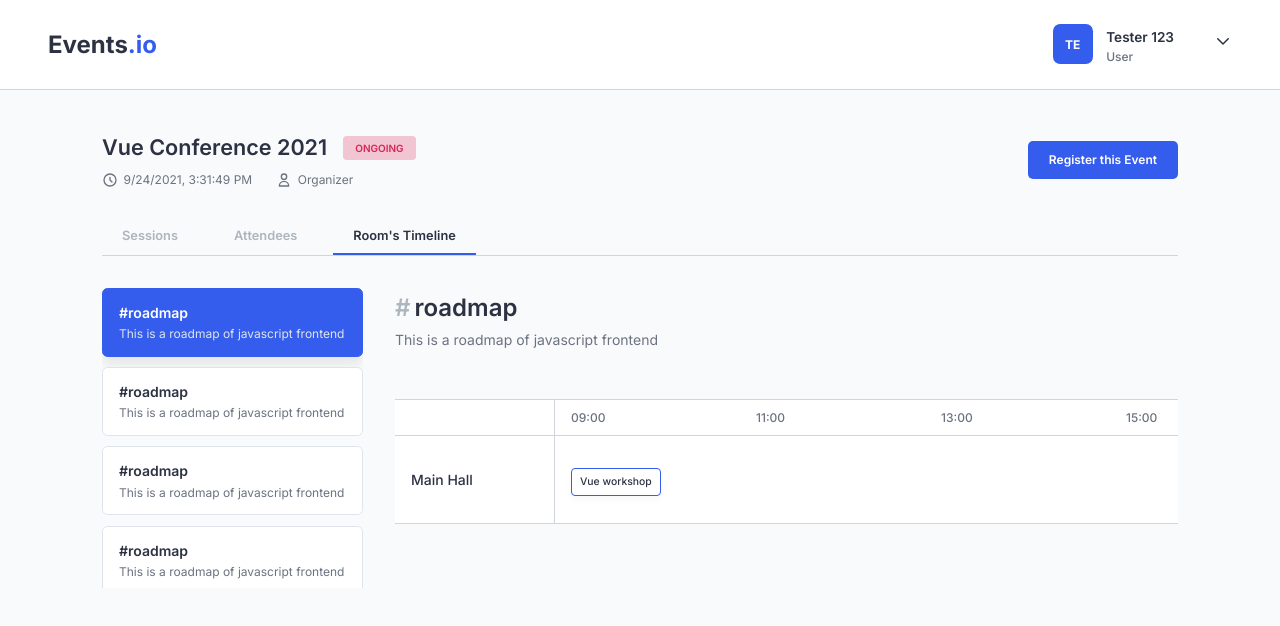
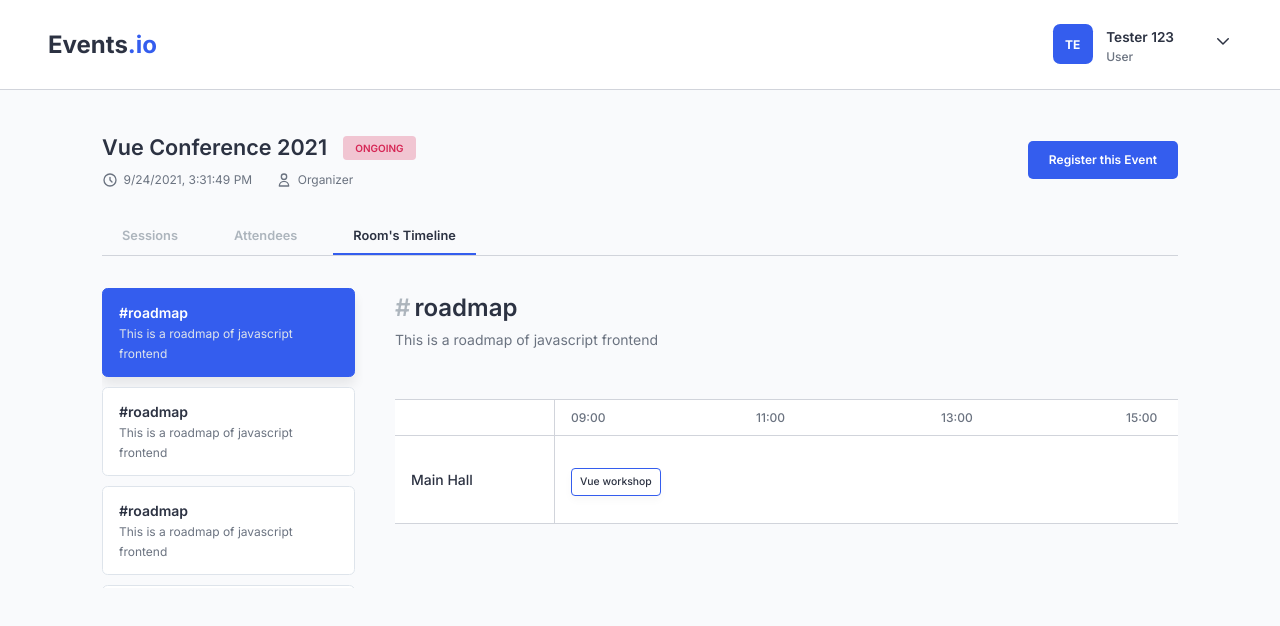
Before and after one commit to Erik3010/events.io, a React (Create React App) app: page /event/1 in a window 1280 px wide. Both pictures are taken after a click on the element "Room's Timeline". Shown: the top 626 px of the page. Built offline with nearby package versions, Linux system fonts and the light colour scheme.

Commit message:
fix: refactor code

```diff
--- a/src/components/Event/Channel/ChannelCard/ChannelCard.js
+++ b/src/components/Channel/ChannelCard/ChannelCard.js
@@ -1,4 +1,4 @@
-import styles from "components/Event/Channel/ChannelCard/ChannelCard.module.scss";
+import styles from "components/Channel/ChannelCard/ChannelCard.module.scss";
 
 import cx from "classnames";
 
--- a/src/components/Event/EventTimeline/EventTimeline.js
+++ b/src/components/Event/EventTimeline/EventTimeline.js
@@ -2,7 +2,7 @@ import styles from "components/Event/EventTimeline/EventTimeline.module.scss";
 
 import cx from "classnames";
 
-import ChannelCard from "components/Event/Channel/ChannelCard/ChannelCard";
+import ChannelCard from "components/Channel/ChannelCard/ChannelCard";
 
 function EventTimeline() {
   return (
--- a/src/components/Event/EventTimeline/EventTimeline.module.scss
+++ b/src/components/Event/EventTimeline/EventTimeline.module.scss
@@ -8,6 +8,7 @@
     .channel-list {
       height: 300px;
       overflow: auto;
+      padding-right: 0.5rem;
       > * + * {
         margin-top: 0.65rem;
       }
```
Also changed, not shown: src/components/Channel/ChannelCard/ChannelCard.module.scss (renamed from src/components/Event/Channel/ChannelCard/ChannelCard.module.scss).
